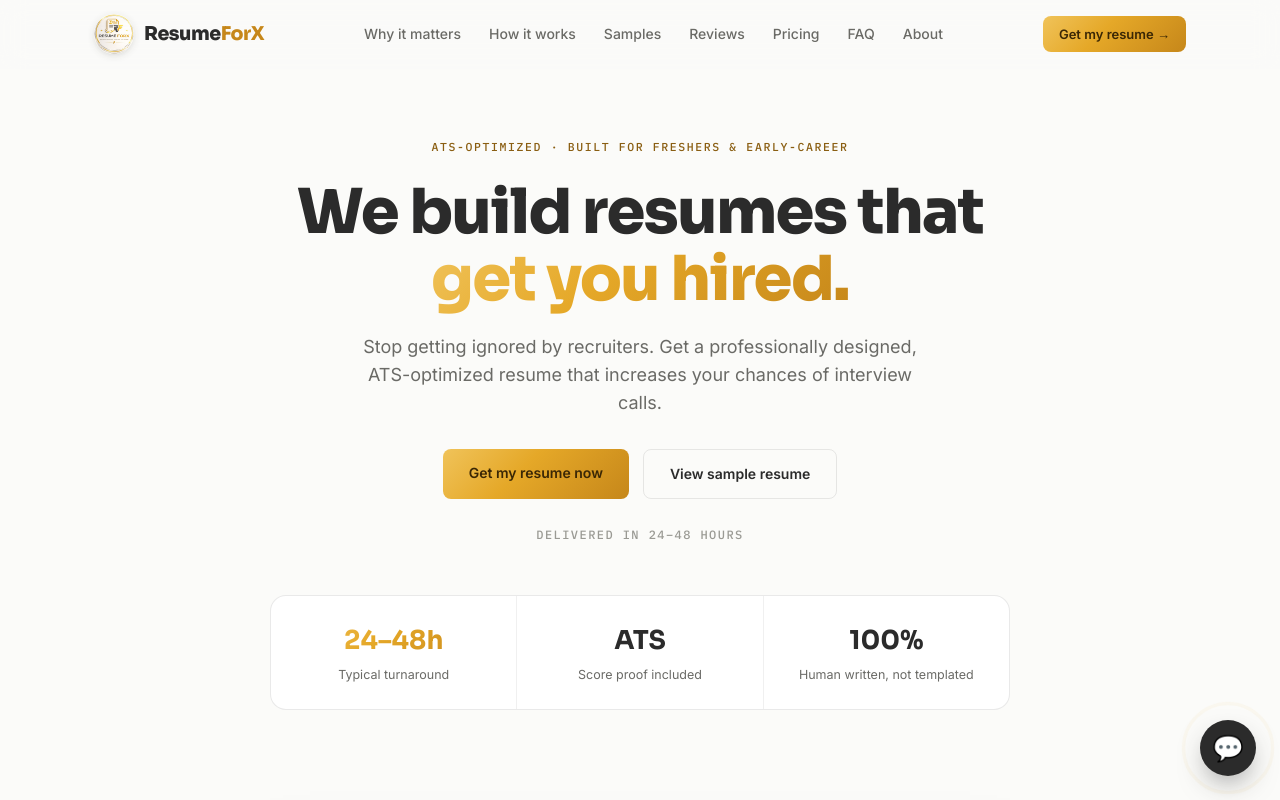
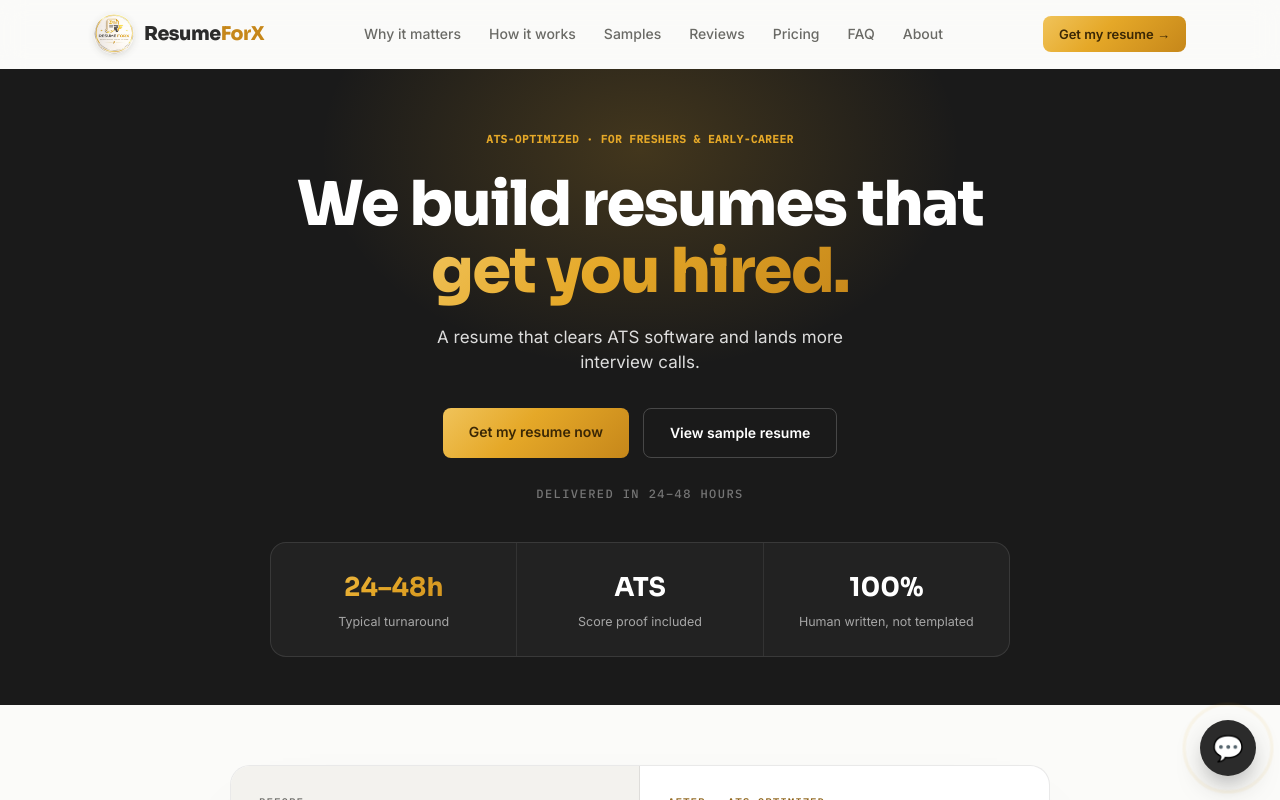
Before and after one commit to Resumeforx/ResumeForx-v1, a Next.js app: page / in a window 1280 px wide. Shown: the top 800 px of the page. Built offline with nearby package versions, Linux system fonts and the light colour scheme.

Commit message:
Dark hero with white/gold text, one-line eyebrow, tighter copy

```diff
--- a/app/page.tsx
+++ b/app/page.tsx
@@ -27,39 +27,41 @@ export default function Home() {
   return (
     <PageShell>
       {/* HERO */}
-      <section className="relative px-6 pb-8 pt-16">
-        <div className="mx-auto max-w-[740px] text-center">
+      <section className="relative overflow-hidden bg-[#1a1a1a] px-6 pb-12 pt-14">
+        {/* soft gold glow behind the headline */}
+        <div className="pointer-events-none absolute left-1/2 top-[-140px] h-[440px] w-[640px] -translate-x-1/2 rounded-full bg-[radial-gradient(closest-side,rgba(229,168,40,0.20),transparent)]" />
+        <div className="relative mx-auto max-w-[740px] text-center">
           <Reveal>
-            <span className="font-mono text-[11.5px] font-medium uppercase tracking-[0.14em] text-gold-dark">
-              ATS-optimized · Built for freshers &amp; early-career
+            <span className="font-mono text-[11px] font-semibold uppercase tracking-[0.05em] text-gold">
+              ATS-optimized · For freshers &amp; early-career
             </span>
-            <h1 className="my-5 font-display text-[clamp(36px,5.6vw,62px)] font-extrabold leading-[1.08] tracking-tight">
+            <h1 className="my-5 font-display text-[clamp(36px,5.6vw,62px)] font-extrabold leading-[1.08] tracking-tight text-white">
               We build resumes that <span className="gold-text">get you hired.</span>
             </h1>
-            <p className="mx-auto mb-8 max-w-[558px] text-lg text-ink-soft">
-              Stop getting ignored by recruiters. Get a professionally designed, ATS-optimized resume that increases your chances of interview calls.
+            <p className="mx-auto mb-8 max-w-[430px] text-[17px] leading-[1.5] text-white/85">
+              A resume that clears ATS software and lands more interview calls.
             </p>
             <div className="flex flex-wrap justify-center gap-3.5">
               <a href={waLink()} className="gold-grad-bg rounded-lg px-[26px] py-3.5 text-sm font-semibold text-[#3A2705] transition-transform hover:-translate-y-0.5">
                 Get my resume now
               </a>
-              <Link href="/samples" className="rounded-lg border border-charcoal/10 px-[26px] py-3.5 text-sm font-semibold text-charcoal transition-colors hover:border-charcoal hover:bg-panel">
+              <Link href="/samples" className="rounded-lg border border-white/20 px-[26px] py-3.5 text-sm font-semibold text-white transition-colors hover:border-white/50 hover:bg-white/5">
                 View sample resume
               </Link>
             </div>
-            <p className="mt-7 font-mono text-xs uppercase tracking-[0.12em] text-ink-faint">Delivered in 24–48 hours</p>
+            <p className="mt-7 font-mono text-xs uppercase tracking-[0.12em] text-white/40">Delivered in 24–48 hours</p>
           </Reveal>
 
           <Reveal>
-            <div className="mx-auto mt-[52px] flex max-w-[760px] flex-wrap overflow-hidden rounded-2xl border border-charcoal/10 bg-panel">
+            <div className="mx-auto mt-10 flex max-w-[760px] flex-wrap overflow-hidden rounded-2xl border border-white/10 bg-white/[0.04]">
               {[
                 { n: "24–48h", l: "Typical turnaround", gold: true },
                 { n: "ATS", l: "Score proof included", gold: false },
                 { n: "100%", l: "Human written, not templated", gold: false },
               ].map((s, i) => (
-                <div key={i} className={`min-w-[150px] flex-1 px-5 py-6 text-center ${i < 2 ? "border-b border-charcoal/[0.07] sm:border-b-0 sm:border-r" : ""}`}>
-                  <div className={`font-display text-[26px] font-bold ${s.gold ? "gold-text" : ""}`}>{s.n}</div>
-                  <div className="mt-1 text-[12.5px] text-ink-soft">{s.l}</div>
+                <div key={i} className={`min-w-[150px] flex-1 px-5 py-6 text-center ${i < 2 ? "border-b border-white/[0.08] sm:border-b-0 sm:border-r" : ""}`}>
+                  <div className={`font-display text-[26px] font-bold ${s.gold ? "gold-text" : "text-white"}`}>{s.n}</div>
+                  <div className="mt-1 text-[12.5px] text-white/60">{s.l}</div>
                 </div>
               ))}
             </div>
```
